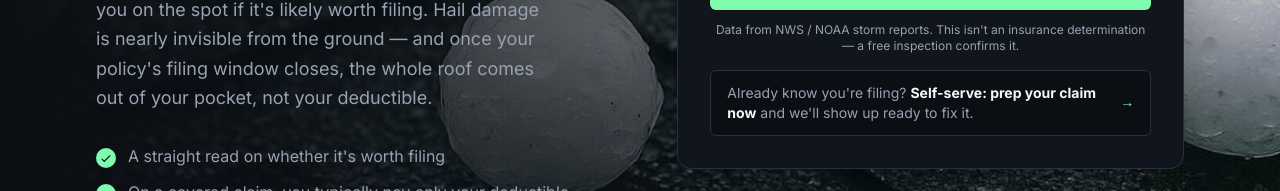
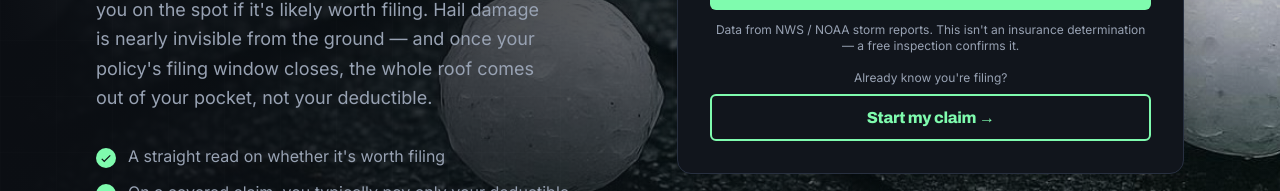
Before and after one commit to frankparkerlee-debug/power-edge, a Next.js app: page /roof-claim-check in a window 1280 px wide. Shown: the part 417-608 px from the top of the page. Built offline with nearby package versions, Linux system fonts and the light colour scheme; no server answers.

Commit message:
Claim-check: turn self-serve link into a short, bolt-outlined button
Co-Authored-By: Claude Fable 5 <noreply@anthropic.com>

```diff
--- a/components/RoofClaimCheck.tsx
+++ b/components/RoofClaimCheck.tsx
@@ -167,17 +167,17 @@ export function RoofClaimCheck() {
           Data from NWS / NOAA storm reports. This isn&apos;t an insurance
           determination — a free inspection confirms it.
         </p>
-        <a
-          href="/claim-prep"
-          className="mt-4 flex items-center justify-between rounded-md border border-line bg-ink px-4 py-3 text-sm text-fg-inv-dim transition-colors hover:border-bolt hover:text-fg-inv"
-        >
-          <span>
-            Already know you&apos;re filing?{" "}
-            <strong className="text-fg-inv">Self-serve: prep your claim now</strong>{" "}
-            and we&apos;ll show up ready to fix it.
-          </span>
-          <span className="font-display font-bold text-bolt">→</span>
-        </a>
+        <div className="mt-4">
+          <p className="text-center text-xs text-fg-inv-dim">
+            Already know you&apos;re filing?
+          </p>
+          <a
+            href="/claim-prep"
+            className="mt-2 block w-full rounded-md border-2 border-bolt px-6 py-3.5 text-center font-display text-base font-bold text-bolt transition-colors hover:bg-bolt/10"
+          >
+            Start my claim →
+          </a>
+        </div>
       </div>
     );
   }
```
